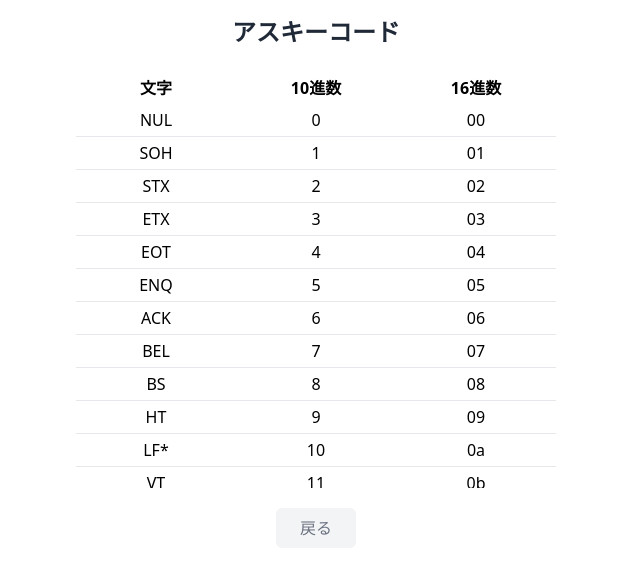
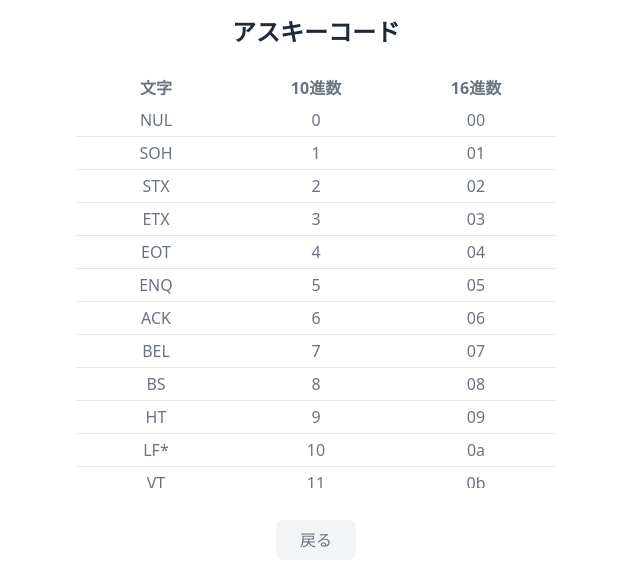
Before and after one commit to tukky-14/nextjs-job-info, a Next.js app: page /ascii in a window 1280 px wide. Shown: the top 586 px of the page, without its empty margins (324-964 px from the left). Built offline with nearby package versions, Linux system fonts and the light colour scheme.

Commit message:
全体のレイアウトを修正

```diff
--- a/src/components/BackButton.tsx
+++ b/src/components/BackButton.tsx
@@ -5,7 +5,7 @@ const BackButton = () => {
         <div className="w-full text-center">
             <Link
                 href="/"
-                className="inline-flex items-center px-6 py-2 text-gray-500 bg-gray-100 rounded-md hover:bg-gray-200 hover:text-gray-600"
+                className="inline-flex items-center px-6 py-2 my-8 text-gray-500 bg-gray-100 rounded-md hover:bg-gray-200 hover:text-gray-600"
             >
                 戻る
             </Link>
--- a/src/components/Container.tsx
+++ b/src/components/Container.tsx
@@ -6,7 +6,9 @@ const Container = (props: Children) => {
     const { children } = props;
     return (
         <div className="bg-white py-4">
-            <div className="mx-auto max-w-screen-2xl px-4 md:px-8">{children}</div>
+            <div className="mx-auto max-w-screen-lg px-4 md:px-8 text-gray-500 dark:text-gray-400 dark:border-gray-700">
+                {children}
+            </div>
         </div>
     );
 };
--- a/src/pages/ascii/index.tsx
+++ b/src/pages/ascii/index.tsx
@@ -13,12 +13,8 @@ interface AsciiCode {
 export default function Ascii() {
     const [asciiCodes, setAsciiCodes] = useState<AsciiCode[]>([]);
 
-    /**
-     * 初期処理
-     */
     useEffect(() => {
         (async () => {
-            // 祝日取得
             const { data } = await axios.get<AsciiCode[]>('/ascii.json');
             setAsciiCodes(data);
         })();
@@ -27,7 +23,7 @@ export default function Ascii() {
     return (
         <Container>
             <Header title="アスキーコード" />
-            <table className="table-auto m-auto mb-5">
+            <table className="table-auto m-auto">
                 <div className="flex text-center font-bold">
                     <p className="w-20 sm:w-40 py-1">文字</p>
                     <p className="w-20 sm:w-40 py-1">10進数</p>
--- a/src/pages/holiday/index.tsx
+++ b/src/pages/holiday/index.tsx
@@ -10,9 +10,6 @@ export default function Holiday() {
     const [holidays, setHolidays] = useState([{ date: '', name: '' }]);
     const [selectHolidays, setSelectHolidays] = useState([{ date: '', name: '' }]);
 
-    /**
-     * 初期処理
-     */
     useEffect(() => {
         (async () => {
             // 祝日取得
@@ -47,7 +44,7 @@ export default function Holiday() {
     return (
         <Container>
             <Header title="祝日" />
-            <div className="m-auto w-full sm:w-2/3 text-sm font-medium text-center text-gray-500 dark:text-gray-400 dark:border-gray-700">
+            <div className="m-auto w-full sm:w-2/3 text-sm font-medium text-center">
                 <ul className="flex justify-center flex-wrap mb-2">
                     {years.map((year) => (
                         <li className="mr-2" key={year}>
@@ -60,7 +57,7 @@ export default function Holiday() {
                         </li>
                     ))}
                 </ul>
-                <table className="table-auto m-auto mb-5">
+                <table className="table-auto m-auto">
                     <thead>
                         <tr>
                             <th className="py-1">日付</th>
```
